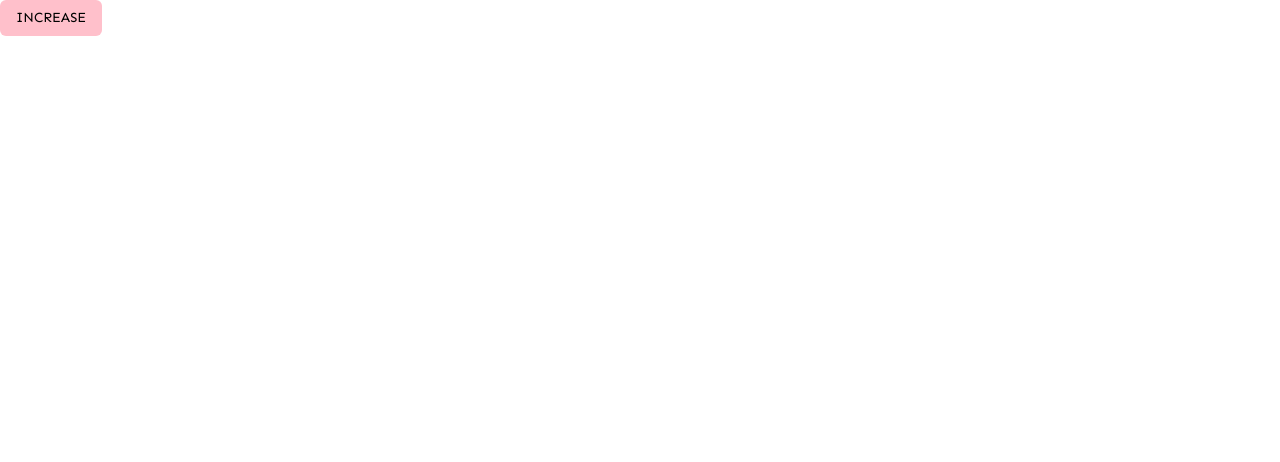
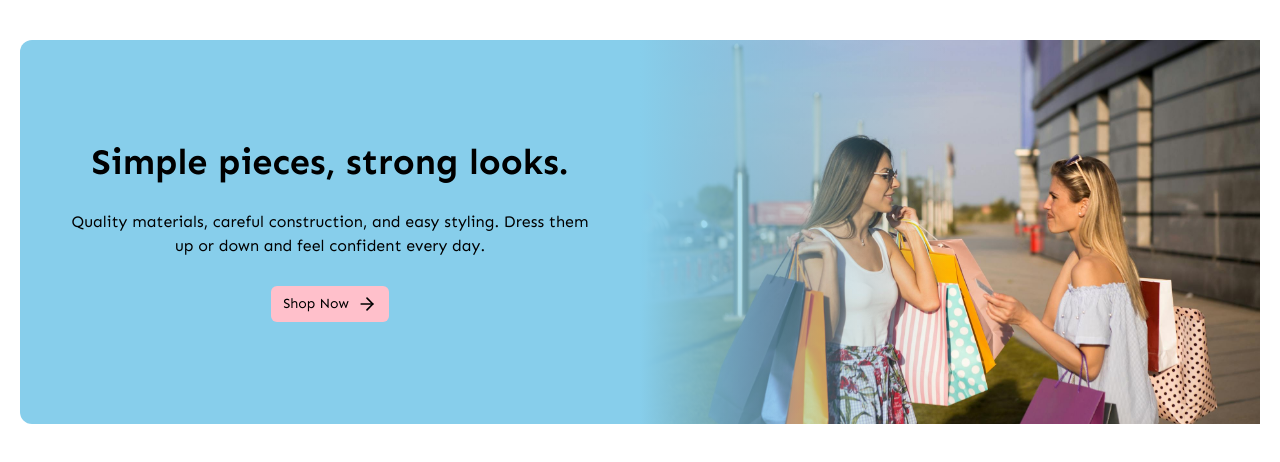
Before and after one commit to sajugeorgin/sajugeorgin-next.js-15-wix-store, a Next.js app: page / in a window 1280 px wide. Shown: the top 462 px of the page. Built offline with nearby package versions, Linux system fonts and the light colour scheme.

Commit message:
build initial banner component

```diff
--- a/app/page.tsx
+++ b/app/page.tsx
@@ -1,9 +1,41 @@
+import Image from "next/image";
+import banner from "@/assets/banner.jpg";
 import { Button } from "@/components/ui/button";
+import Link from "next/link";
+import { ArrowRight } from "lucide-react";
 
 export default function Home() {
   return (
-    <div>
-      <Button>INCREASE</Button>
-    </div>
+    <main className="mx-auto max-w-7xl space-y-10 px-5 py-10">
+      {/* BANNER */}
+      <div className="bg-secondary flex items-center rounded-xl md:h-96">
+        {/* LEFT SIDE */}
+        <div className="space-y-7 p-10 text-center md:w-1/2">
+          <h1 className="text-3xl font-bold md:text-4xl">
+            Simple pieces, strong looks.
+          </h1>
+
+          <p>
+            Quality materials, careful construction, and easy styling. Dress
+            them up or down and feel confident every day.
+          </p>
+
+          <Button
+            asChild
+            className="cursor-pointer transition duration-300 hover:scale-105"
+          >
+            <Link href="/shop">
+              Shop Now <ArrowRight className="size-5" />
+            </Link>
+          </Button>
+        </div>
+
+        {/* RIGHT SIDE */}
+        <div className="relative hidden h-full w-1/2 md:block">
+          <Image src={banner} alt="banner" className="h-full object-cover" />
+          <div className="from-secondary absolute inset-0 bg-linear-to-r via-transparent to-transparent" />
+        </div>
+      </div>
+    </main>
   );
 }
```
